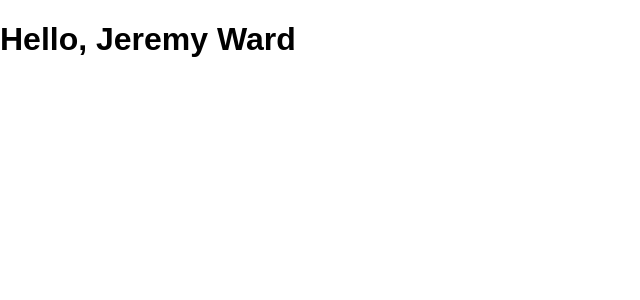
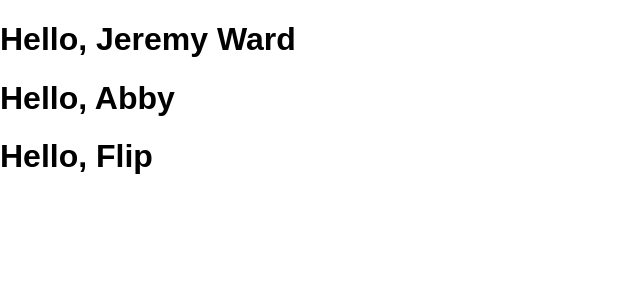
Before and after one commit to jmichaelward/react-learning, a React (Create React App) app: page / in a window 1280 px wide. Shown: the top 300 px of the page, without its empty margins (0-640 px from the left). Built offline with nearby package versions, Linux system fonts and the light colour scheme.

Commit message:
Update Welcome example to use multiple Welcome components within the app.

```diff
--- a/src/index.js
+++ b/src/index.js
@@ -5,10 +5,18 @@ import './index.css';
 import Welcome from './Welcome';
 import registerServiceWorker from './registerServiceWorker';
 
-const element = <Welcome name="Jeremy Ward"/>;
+function App() {
+	return (
+		<div>
+			<Welcome name="Jeremy Ward"/>
+			<Welcome name="Abby"/>
+			<Welcome name="Flip"/>
+		</div>
+	)
+}
 
 ReactDOM.render(
-	element,
+	<App />,
 	document.getElementById('root')
 );
 registerServiceWorker();
```
